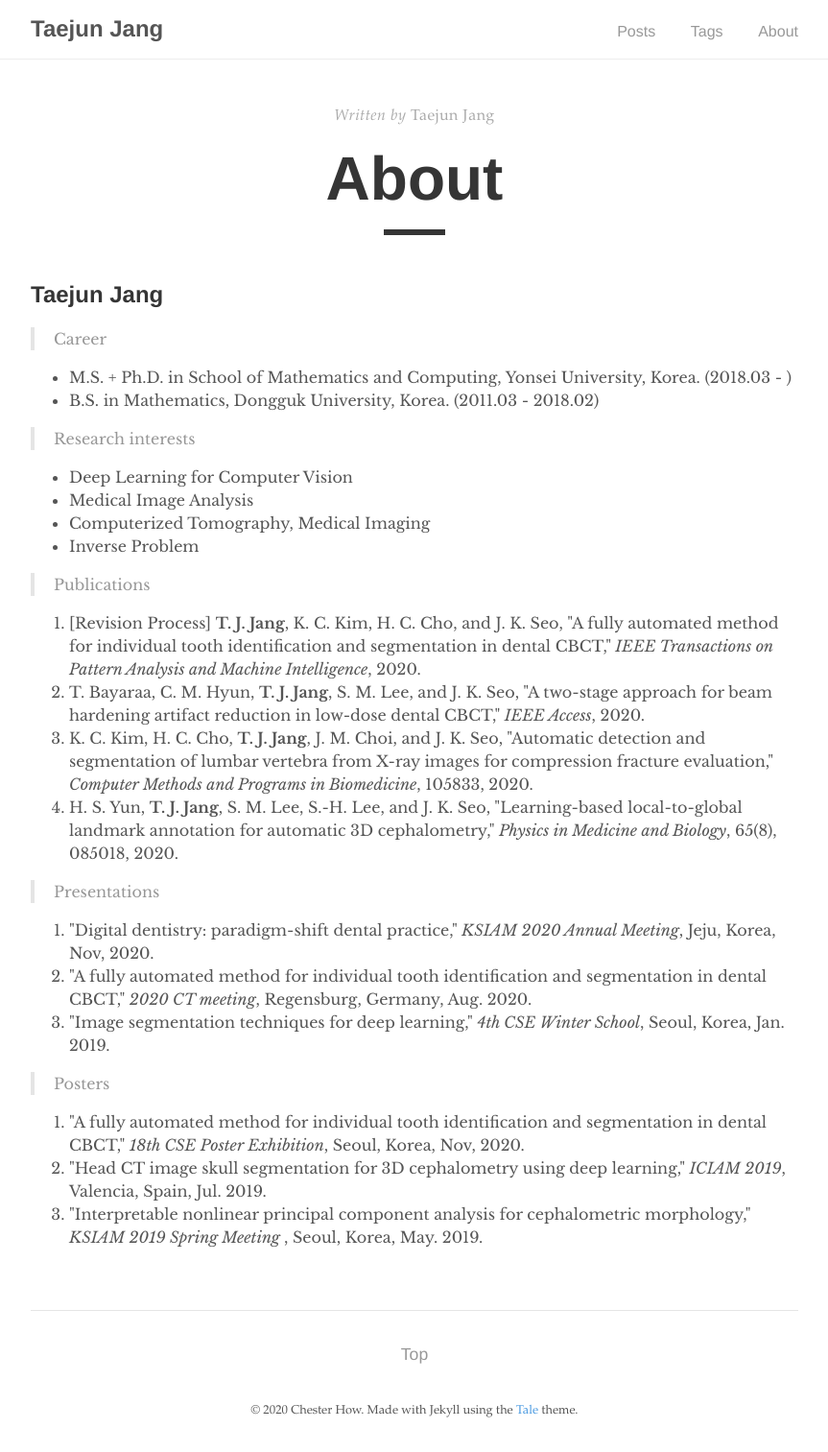
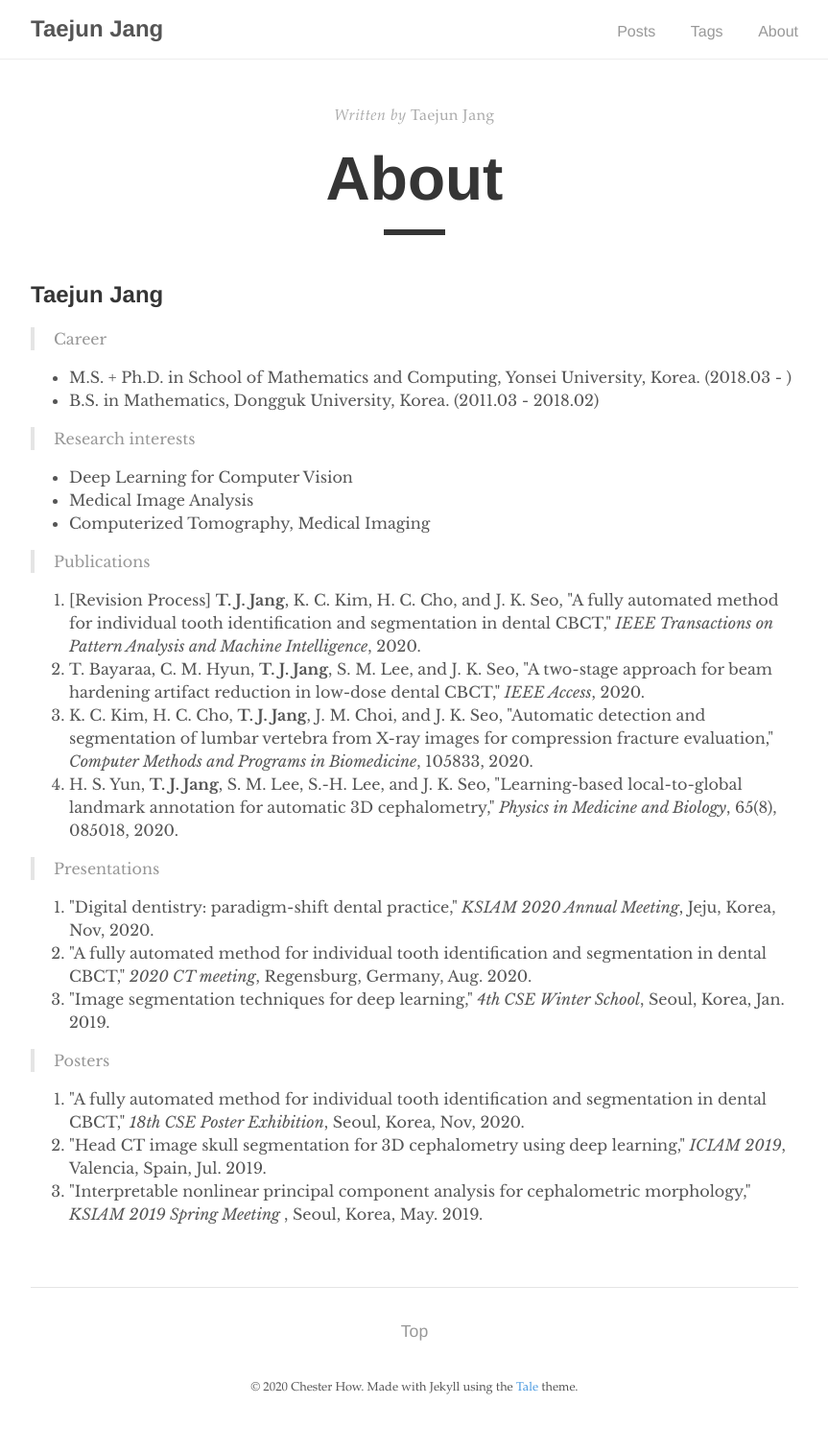
Before and after one commit to taejun-jang/taejun-jang.github.io, a Jekyll site: the page built from _pages/about.md, in a window 1280 px wide. Shown: the whole page at 96% size, without its empty margins (208-1071 px from the left). Built offline with Jekyll 4.4.1, drawn with Linux system fonts in a browser that asks for light colours; after the commit the page ends 1489 px from its top, so only the background shows below that.

Commit message:
Update about.md

```diff
--- a/_pages/about.md
+++ b/_pages/about.md
@@ -18,7 +18,6 @@ permalink: /about/
 - Deep Learning for Computer Vision
 - Medical Image Analysis
 - Computerized Tomography, Medical Imaging
-- Inverse Problem
 
 
 > Publications
```
